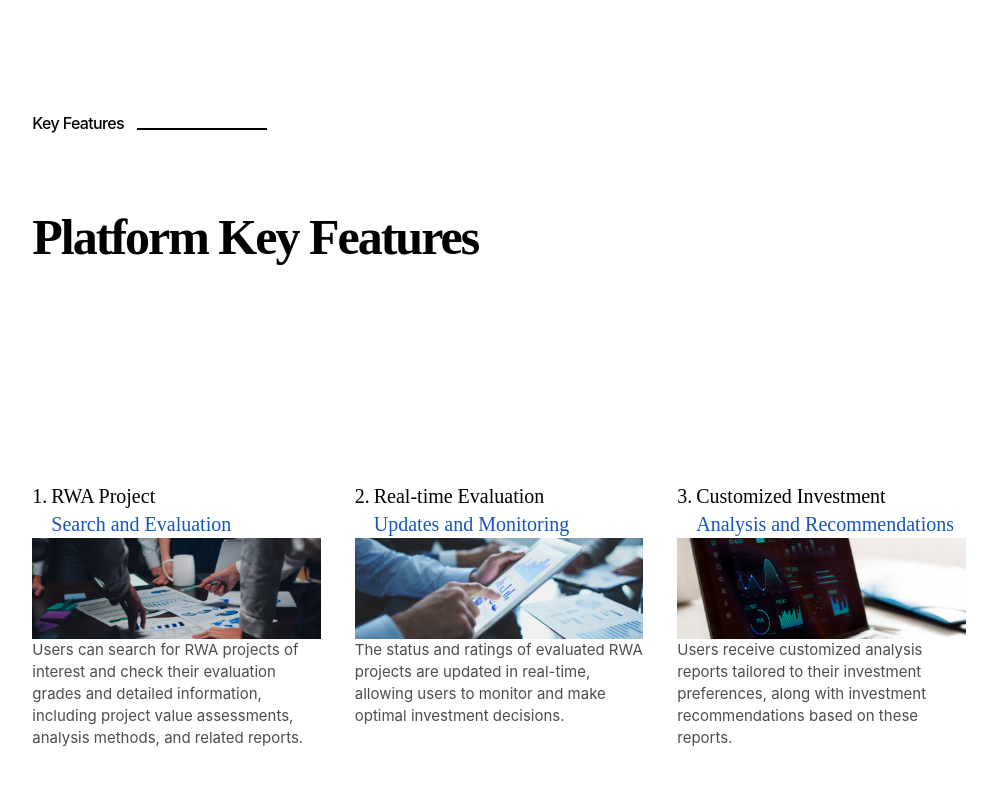
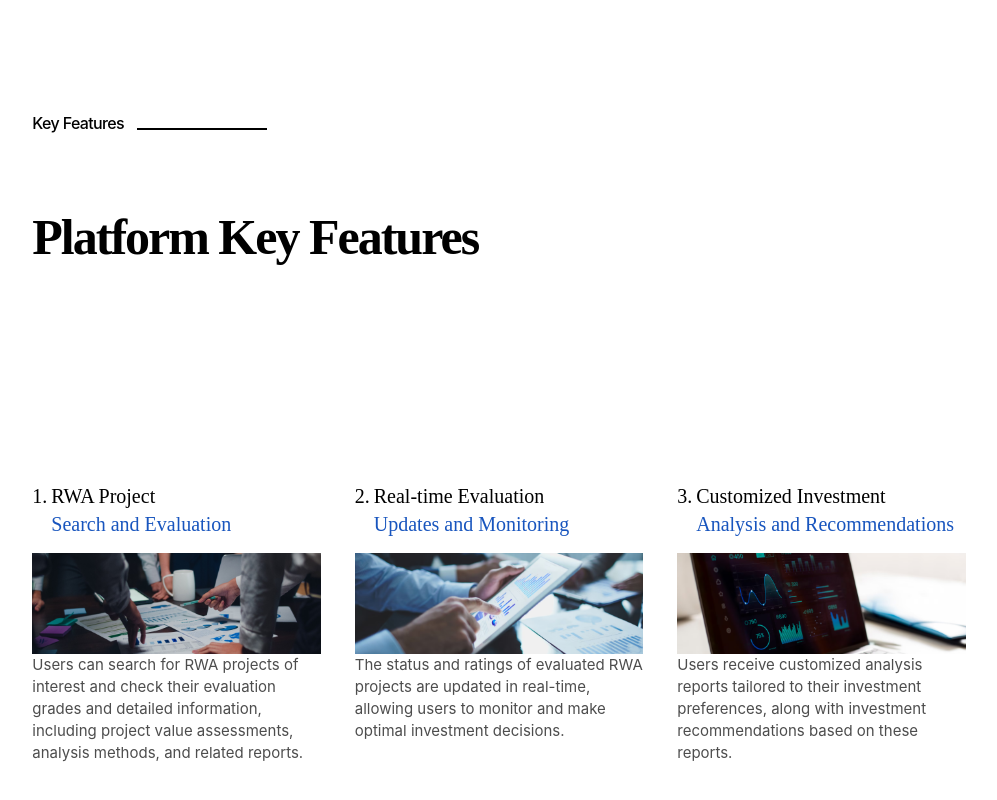
Before and after one commit to seo337dc/seo337dc-nextj14-app-tailwind-styled, a Next.js app: page / in a window 1280 px wide. Shown: the part 2979-3779 px from the top of the page, without its empty margins (141-1138 px from the left). Built offline with nearby package versions, Linux system fonts and the light colour scheme.

Commit message:
fix : Feature 글자 간격 추가

```diff
--- a/src/components/views/Feature.tsx
+++ b/src/components/views/Feature.tsx
@@ -191,9 +191,11 @@ const FeatureSub = styled.p`
 const FeatureImg = styled.img`
   width: 100%;
   height: 7.86vw; // 151px;
+  margin-top: 15px;
 
   @media screen and (max-width: 1024px) {
     height: 151px;
+    margin-top: 10px;
   }
 `;
 
```
